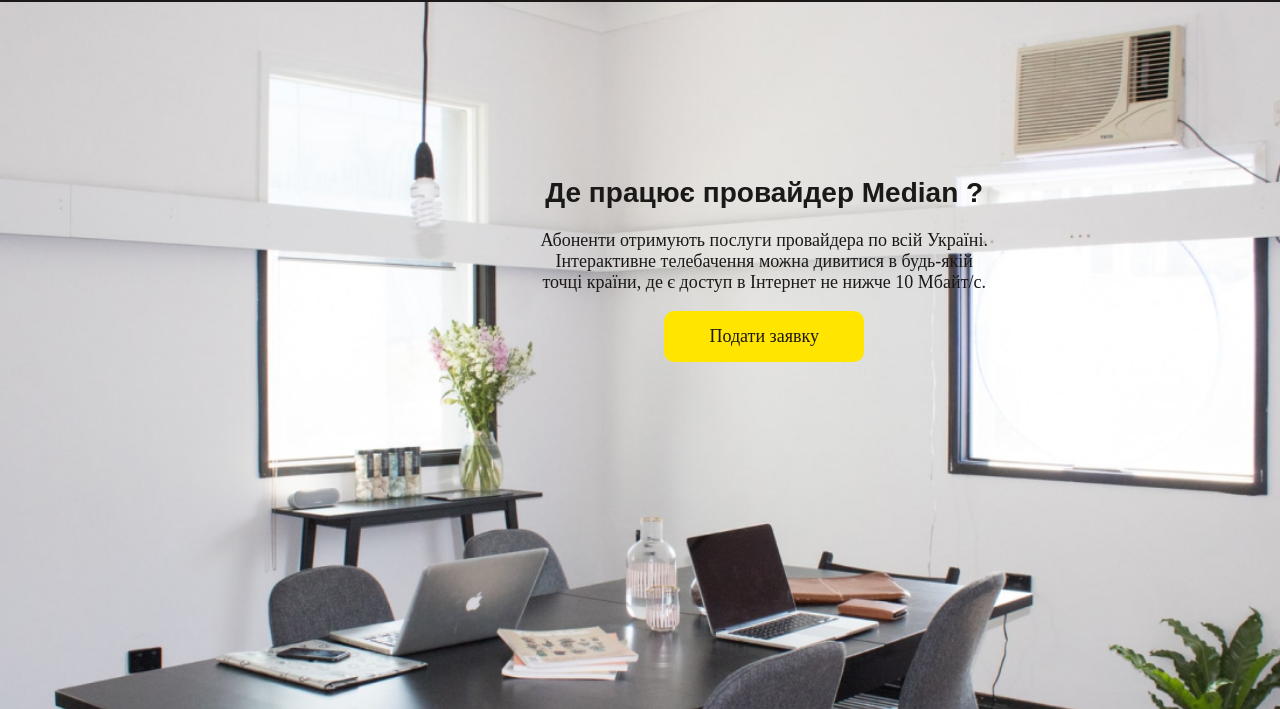
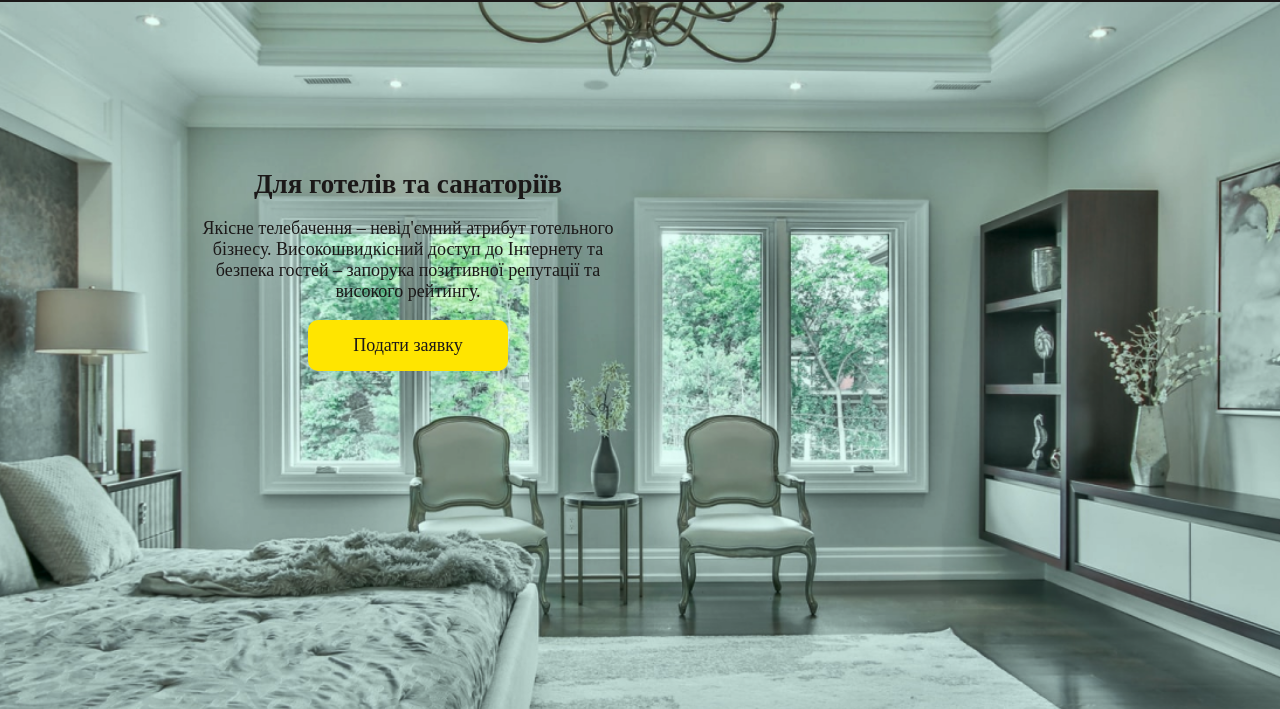
Before and after one commit to Tatiana-hryhorenko/web_saite.github.io, a plain HTML site: page hotel.html in a window 1280 px wide. Shown: the part 91-800 px from the top of the page. Drawn offline with nearby package versions, Linux system fonts and the light colour scheme.

Commit message:
--- Auto-Git Commit ---

```diff
--- a/css/style.css
+++ b/css/style.css
@@ -75,7 +75,8 @@
      background-repeat: no-repeat;
  }
 
- .top__inner {
+ .top__inner,
+ .stock__inner {
      display: flex;
  }
 
@@ -83,11 +84,12 @@
      max-width: 450px;
      margin-right: 70px;
      position: absolute;
-     top: 17%;
-     left: 42%;
+     top: 15%;
+     left: 45%;
  }
 
- .top__content {
+ .top__content,
+ .stock__content {
      padding-top: 150px;
      padding-bottom: 180px;
  }
@@ -256,6 +258,23 @@
  .map__img {
      padding: 50px;
  }
+ /*.......Stock......*/
+
+ .stock {
+     background: url(../image/background-2.jpg);
+     height: 100vh;
+     background-position: top;
+     background-size: cover;
+     background-repeat: no-repeat;
+ }
+
+ .stock__heading {
+     max-width: 450px;
+     margin-right: 70px;
+     position: absolute;
+     top: 15%;
+     right: 45%;
+ }
  /*.......Footer.......*/
 
  .footer {
--- a/hotel.html
+++ b/hotel.html
@@ -43,16 +43,16 @@
                 </nav>
             </div>
     </header>
-    <section class="top">
+    <section class="stock">
         <div class="container">
-            <div class="top__inner">
-                <div class="top__heading">
-                    <div class="top__content">
-                        <h2 class="top__title">
-                            Де працює провайдер Median ?
+            <div class="stock__inner">
+                <div class="stock__heading">
+                    <div class="stock__content">
+                        <h2 class="stock__title">
+                            Для готелів та санаторіїв
                         </h2>
                         <p class="top__text">
-                            Абоненти отримують послуги провайдера по всій Україні. Інтерактивне телебачення можна дивитися в будь-якій точці країни, де є доступ в Інтернет не нижче 10 Мбайт/с.
+                            Якісне телебачення – невід'ємний атрибут готельного бізнесу. Високошвидкісний доступ до Інтернету та безпека гостей – запорука позитивної репутації та високого рейтингу.
                         </p>
                         <a href="#" class="btn__text">Подати заявку</a>
                     </div>
```
